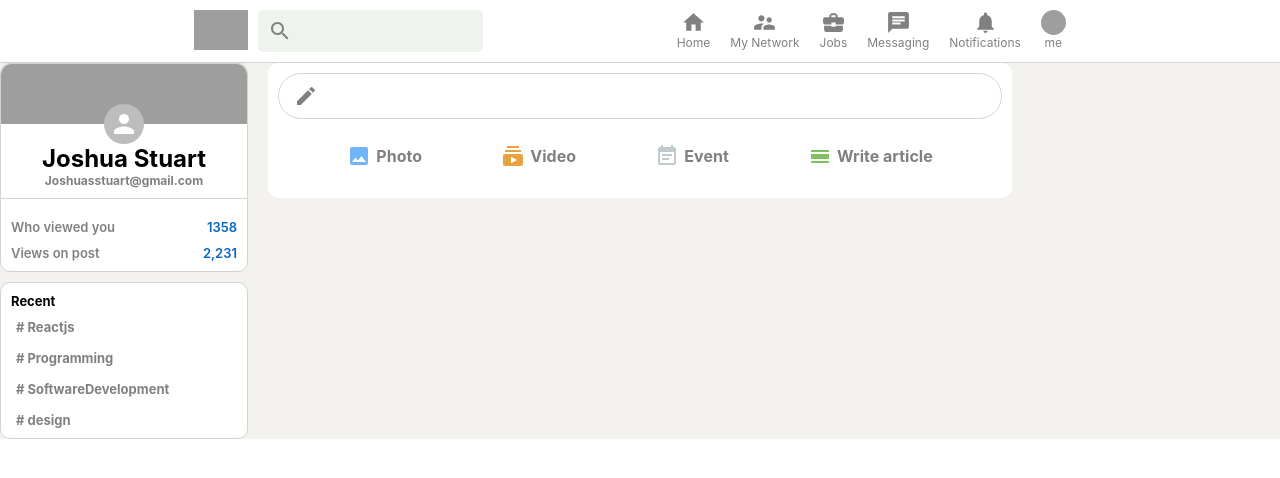
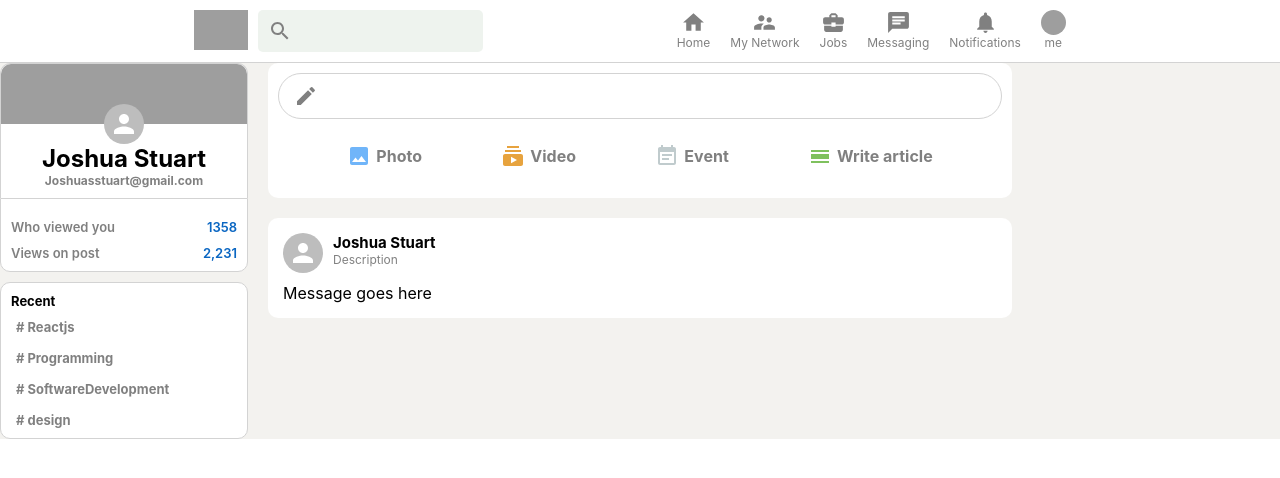
Before and after one commit to Mayakuai/React-LinkedIn-YT-Clone, a React (Create React App) app: page / in a window 1280 px wide. Shown: the top 478 px of the page. Built offline with nearby package versions, Linux system fonts and the light colour scheme; grey boxes are pictures that could not be loaded.

Commit message:
added message post area

```diff
--- a/src/Feed.js
+++ b/src/Feed.js
@@ -6,6 +6,7 @@ import InputOptions from "./InputOptions";
 import SubscriptionsIcon from "@mui/icons-material/Subscriptions";
 import EventNoteIcon from "@mui/icons-material/EventNote";
 import CalendarViewDayIcon from "@mui/icons-material/CalendarViewDay";
+import Post from "./Post";
 
 function Feed() {
   return (
@@ -19,12 +20,26 @@ function Feed() {
           </form>
         </div>
         <div className="feed__inputOptions">
-            <InputOptions Icon={ImageIcon} title='Photo' color='#70B5F9'/>
-            <InputOptions Icon={SubscriptionsIcon} title='Video' color='#E7A33E'/>
-            <InputOptions Icon={EventNoteIcon} title='Event' color='#C0CBCD'/>
-            <InputOptions Icon={CalendarViewDayIcon} title='Write article' color='#7FC15E'/>
+          <InputOptions Icon={ImageIcon} title="Photo" color="#70B5F9" />
+          <InputOptions
+            Icon={SubscriptionsIcon}
+            title="Video"
+            color="#E7A33E"
+          />
+          <InputOptions Icon={EventNoteIcon} title="Event" color="#C0CBCD" />
+          <InputOptions
+            Icon={CalendarViewDayIcon}
+            title="Write article"
+            color="#7FC15E"
+          />
         </div>
       </div>
+      {/* Posts */}
+      <Post
+        name="Joshua Stuart"
+        description="this is a test"
+        message="Wow this worked"
+      />
     </div>
   );
 }
--- /dev/null
+++ b/src/Post.css
@@ -0,0 +1,28 @@
+.post {
+  background-color: white;
+  padding: 15px;
+  margin-bottom: 10px;
+  border-radius: 10px;
+}
+
+.post__header {
+  display: flex;
+  margin-bottom: 10px;
+}
+
+.post__info {
+  margin-left: 10px;
+}
+
+.post__info > p {
+  font-size: 12px;
+  color: gray;
+}
+
+.post__body {
+  overflow-wrap: anywhere;
+}
+
+.post__info > h2 {
+    font-size: 15px;
+}
--- /dev/null
+++ b/src/Post.js
@@ -0,0 +1,22 @@
+import { Avatar } from "@mui/material";
+import React from "react";
+import "./Post.css";
+
+function Post({ name, description, message, photoUrl }) {
+  return (
+    <div className="post">
+      <div className="post__header">
+        <Avatar />
+        <div className="post__info">
+          <h2>Joshua Stuart</h2>
+          <p>Description</p>
+        </div>
+      </div>
+      <div className="post__body">
+        <p>Message goes here</p>
+      </div>
+    </div>
+  );
+}
+
+export default Post;
```
